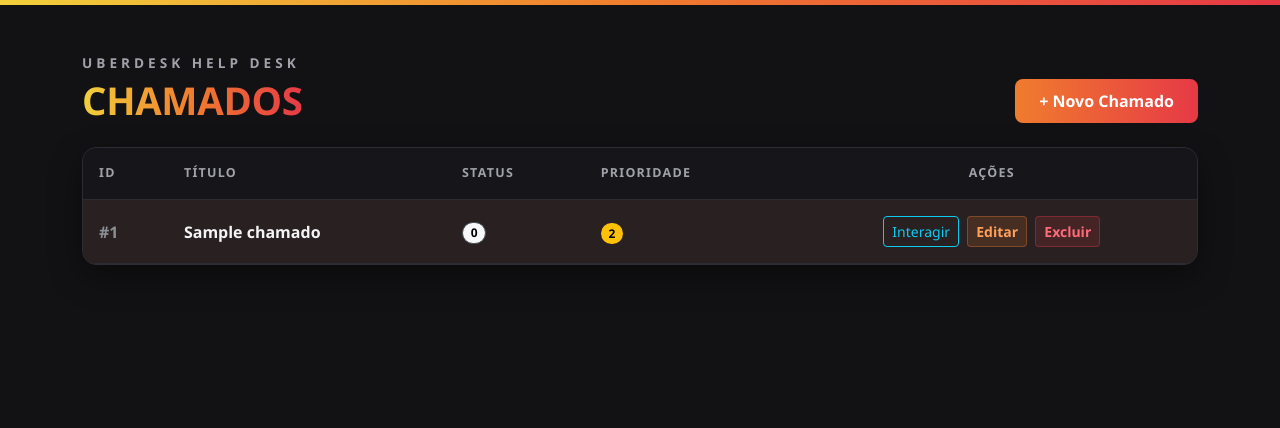
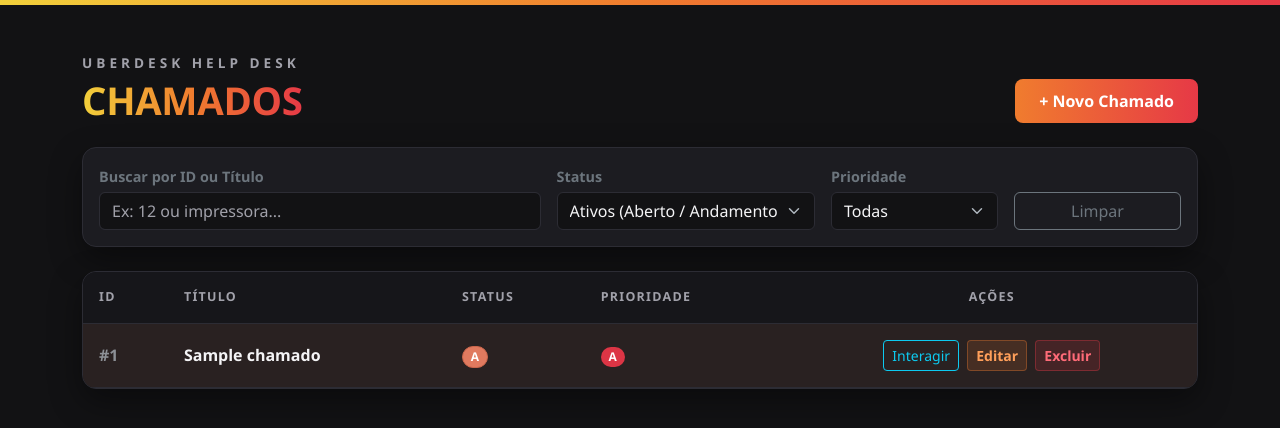
Before and after one commit to josejuniorwm/uberdesk-helpdesk, a Spring Boot app: page /ui/chamados in a window 1280 px wide. Shown: the top 428 px of the page. Run offline with Spring Boot 4, Linux system fonts and the light colour scheme; a user stored in the database is signed in; tables that the repository leaves empty hold one stand-in row (values such as "Sample post"); some of the project's set-up classes (security, data sources, template engines, error pages and the like) are left out, and stand-ins take their place.

Commit message:
feat: adiciona cores de status/prioridade e filtros em tempo real com JS

```diff
--- a/src/main/resources/static/css/uberdesk.css
+++ b/src/main/resources/static/css/uberdesk.css
@@ -184,3 +184,28 @@ body {
     -webkit-background-clip: text;
     -webkit-text-fill-color: transparent;
 }
+
+/* Fundos de Status com a paleta Creme Quente, Amarelo Manteiga e Cinza Areia */
+.status-aberto {
+    background-color: #E07A5F !important; /* Terracota / Coral */
+    color: #FFFFFF !important;
+    border: 1px solid #c9654b;
+}
+.status-andamento {
+    background-color: #FFF2C2 !important; /* Amarelo Manteiga */
+    color: #212529 !important;
+    border: 1px solid #ead896;
+}
+
+.status-fechado {
+    background-color: #E5E2DC !important; /* Cinza Areia (para a pesquisa) */
+    color: #212529 !important;
+    border: 1px solid #cfcbc3;
+}
+
+/* Prioridade Baixa em Cinza Areia */
+.prioridade-baixa {
+    background-color: #E5E2DC !important; /* Cinza Areia */
+    color: #212529 !important;
+    border: 1px solid #cfcbc3;
+}
--- /dev/null
+++ b/src/main/resources/static/js/chamados-filtro.js
@@ -0,0 +1,55 @@
+document.addEventListener("DOMContentLoaded", function () {
+    const inputBusca = document.getElementById("filtroBusca");
+    const selectStatus = document.getElementById("filtroStatus");
+    const selectPrioridade = document.getElementById("filtroPrioridade");
+    const btnLimpar = document.getElementById("btnLimparFiltros");
+    const linhas = document.querySelectorAll(".linha-chamado");
+
+    if (!inputBusca || !selectStatus || !selectPrioridade) {
+        return;
+    }
+
+    function filtrarChamados() {
+        const termo = inputBusca.value.trim().toLowerCase();
+        const statusFiltro = selectStatus.value;
+        const prioridadeFiltro = selectPrioridade.value;
+
+        linhas.forEach(linha => {
+            const id = (linha.dataset.id || "").toLowerCase();
+            const titulo = (linha.dataset.titulo || "").toLowerCase();
+            const status = linha.dataset.status || "";
+            const prioridade = linha.dataset.prioridade || "";
+
+            const bateBusca = termo === "" || id.includes(termo) || titulo.includes(termo);
+
+            let bateStatus = false;
+            if (statusFiltro === "TODOS") {
+                bateStatus = true;
+            } else if (statusFiltro === "ATIVOS") {
+                bateStatus = (status !== "ENCERRADO");
+            } else {
+                bateStatus = (status === statusFiltro);
+            }
+
+            const batePrioridade = prioridadeFiltro === "TODAS" || prioridade === prioridadeFiltro;
+
+            linha.style.display = (bateBusca && bateStatus && batePrioridade) ? "" : "none";
+        });
+    }
+
+    inputBusca.addEventListener("input", filtrarChamados);
+    selectStatus.addEventListener("change", filtrarChamados);
+    selectPrioridade.addEventListener("change", filtrarChamados);
+
+    if (btnLimpar) {
+        btnLimpar.addEventListener("click", function () {
+            inputBusca.value = "";
+            selectStatus.value = "ATIVOS";
+            selectPrioridade.value = "TODAS";
+            filtrarChamados();
+        });
+    }
+
+    // Aplica o filtro inicial ao carregar a página (oculta os ENCERRADOS por padrão)
+    filtrarChamados();
+});
--- a/src/main/resources/templates/chamados.html
+++ b/src/main/resources/templates/chamados.html
@@ -22,7 +22,42 @@
             + Novo Chamado
         </a>
     </div>
+    <!-- BARRA DE FILTROS -->
+    <div class="card card-uberdesk mb-4">
+        <div class="card-body p-3">
+            <div class="row g-3 align-items-end">
+                <div class="col-md-5">
+                    <label for="filtroBusca" class="form-label small text-secondary mb-1">Buscar por ID ou Título</label>
+                    <input type="text" id="filtroBusca" class="form-control" placeholder="Ex: 12 ou impressora...">
+                </div>
 
+                <div class="col-md-3">
+                    <label for="filtroStatus" class="form-label small text-secondary mb-1">Status</label>
+                    <select id="filtroStatus" class="form-select">
+                        <option value="ATIVOS" selected>Ativos (Aberto / Andamento)</option>
+                        <option value="ABERTO">Aberto (A)</option>
+                        <option value="ANDAMENTO">Em Andamento (E)</option>
+                        <option value="ENCERRADO">Encerrados (F)</option>
+                        <option value="TODOS">Todos</option>
+                    </select>
+                </div>
+
+                <div class="col-md-2">
+                    <label for="filtroPrioridade" class="form-label small text-secondary mb-1">Prioridade</label>
+                    <select id="filtroPrioridade" class="form-select">
+                        <option value="TODAS" selected>Todas</option>
+                        <option value="ALTA">Alta (A)</option>
+                        <option value="MEDIA">Média (M)</option>
+                        <option value="BAIXA">Baixa (B)</option>
+                    </select>
+                </div>
+
+                <div class="col-md-2 d-grid">
+                    <button type="button" id="btnLimparFiltros" class="btn btn-outline-secondary">Limpar</button>
+                </div>
+            </div>
+        </div>
+    </div>
     <div class="card card-uberdesk">
         <div class="table-responsive">
             <table class="table table-hover table-striped table-uberdesk mb-0">
@@ -36,14 +71,27 @@
                 </tr>
                 </thead>
                 <tbody>
-                <tr th:each="chamado : ${listaChamados}">
+                <tr th:each="chamado : ${listaChamados}"
+                    class="linha-chamado"
+                    th:attr="data-id=${chamado.id},
+                      data-titulo=${chamado.titulo},
+                      data-status=${chamado.status != null ? chamado.status.name() : ''},
+                      data-prioridade=${chamado.prioridade != null ? chamado.prioridade.name() : ''}">
                     <td class="fw-bold text-muted" th:text="'#' + ${chamado.id}">#1</td>
                     <td class="fw-semibold" th:text="${chamado.titulo}">Título de Teste</td>
                     <td>
-                        <span class="badge rounded-pill text-bg-light border" th:text="${chamado.status.codigo}">0</span>
+                        <span th:if="${chamado.status != null}"
+                              class="badge rounded-pill"
+                              th:classappend="${chamado.status.name() == 'ABERTO'} ? 'status-aberto' : (${chamado.status.name() == 'ANDAMENTO'} ? 'status-andamento' : 'status-fechado')"
+                              th:text="${chamado.status.name() == 'ABERTO'} ? 'A' : (${chamado.status.name() == 'ANDAMENTO'} ? 'E' : 'F')"
+                              th:title="${chamado.status}">A</span>
                     </td>
                     <td>
-                        <span class="badge rounded-pill text-bg-warning" th:text="${chamado.prioridade.codigo}">1</span>
+                        <span th:if="${chamado.prioridade != null}"
+                              class="badge rounded-pill"
+                              th:classappend="${chamado.prioridade.name() == 'ALTA'} ? 'text-bg-danger' : (${chamado.prioridade.name() == 'MEDIA'} ? 'text-bg-warning' : 'prioridade-baixa')"
+                              th:text="${chamado.prioridade.name() == 'ALTA'} ? 'A' : (${chamado.prioridade.name() == 'MEDIA'} ? 'M' : 'B')"
+                              th:title="${chamado.prioridade}">A</span>
                     </td>
                     <td class="text-center">
                         <a th:href="@{/chamados/{id}/detalhes(id=${chamado.id})}" class="btn btn-sm btn-outline-info me-1">Interagir</a>
@@ -56,5 +104,7 @@
         </div>
     </div>
 </div>
+<!-- Script de filtros da tabela -->
+<script th:src="@{/js/chamados-filtro.js}"></script>
 </body>
 </html>
```
